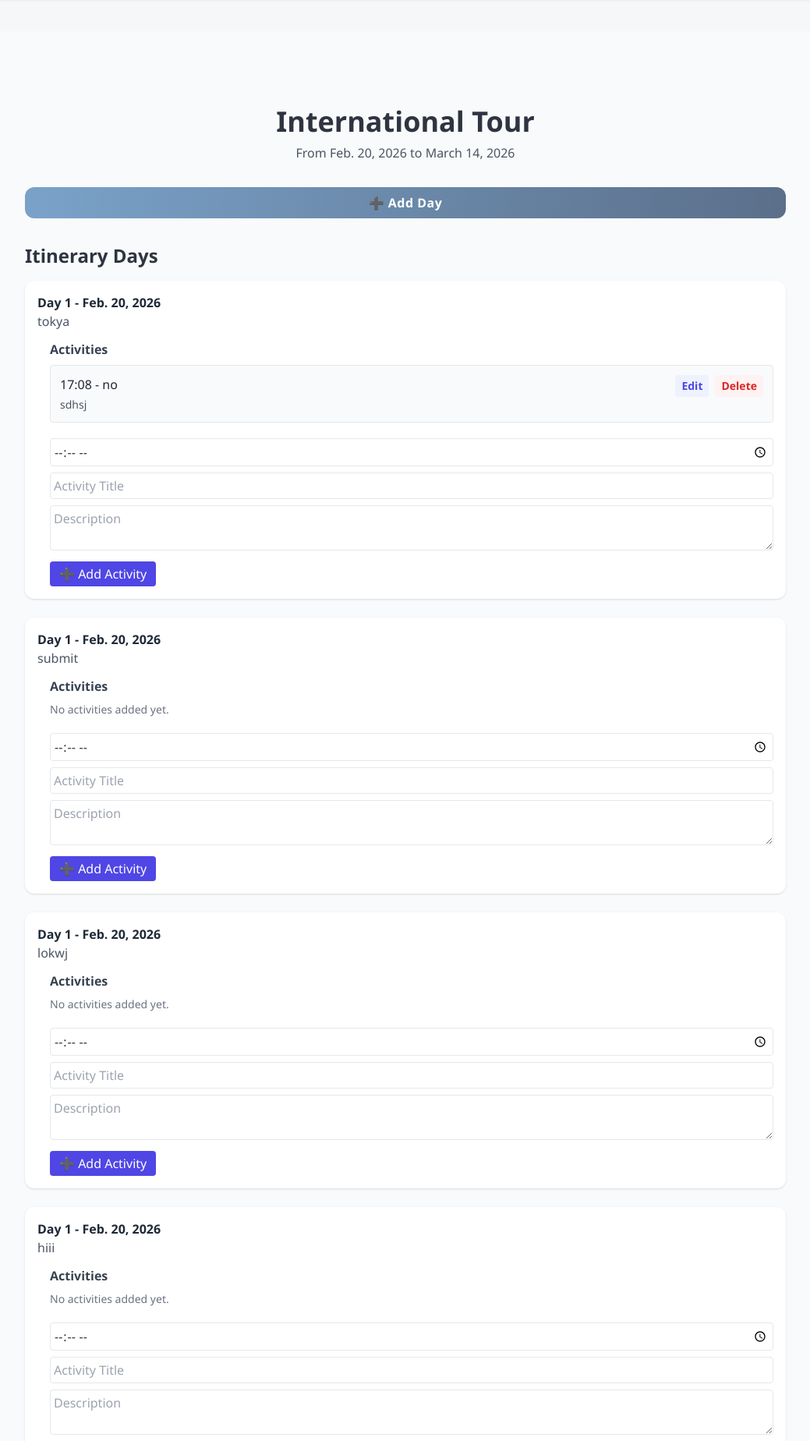
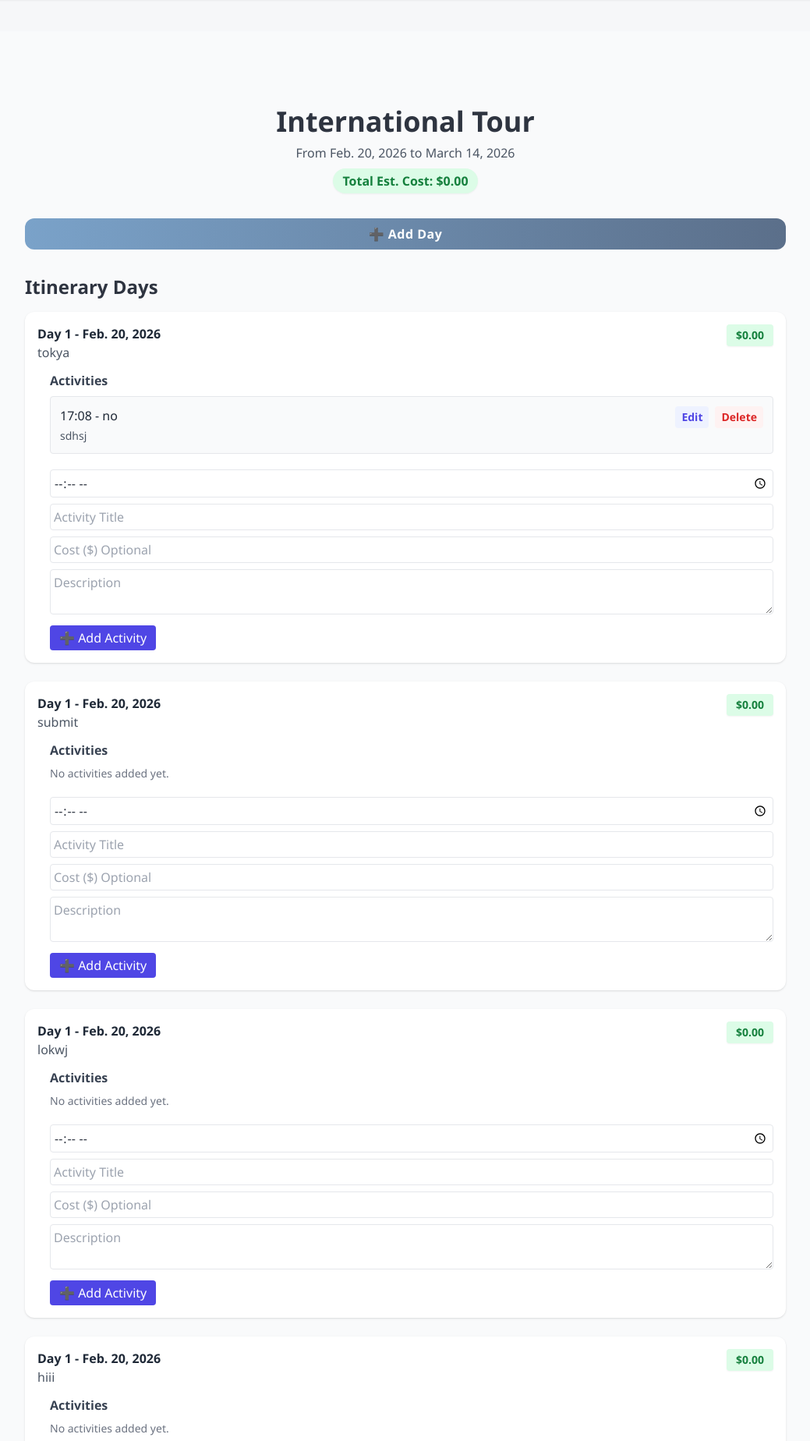
Before and after one commit to Lokesh19-PP/Travel-Planner-Webapp, a Django app: page /itinerary/14/ in a window 1280 px wide. Shown: the part 72-1920 px from the top of the page at 78% size, without its empty margins (120-1159 px from the left). Run offline with Django 4.2, Linux system fonts and the light colour scheme; a user stored in the database is signed in; data comes from the database, SQL or seed files in the repository; both versions use the stored data as it was after the commit; some libraries are stand-ins or nearby versions.

Commit message:
feat: add cost tracking for itinerary.

```diff
--- a/core/forms.py
+++ b/core/forms.py
@@ -56,8 +56,9 @@ class ItineraryDayForm(forms.ModelForm):
 class ActivityForm(forms.ModelForm):
     class Meta:
         model = Activity
-        fields = ["title", "description", "time"]
+        fields = ["title", "description", "time", "cost"]
         widgets = {
             "description": forms.Textarea(attrs={"rows": 2}),
             "time": forms.TimeInput(attrs={"type": "time"}),
+            "cost": forms.NumberInput(attrs={"step": "0.01", "placeholder": "Cost (optional)"}),
         }
--- a/core/models.py
+++ b/core/models.py
@@ -28,6 +28,10 @@ class Itinerary(models.Model):
     start_date = models.DateField(null=True, blank=True)
     end_date = models.DateField(null=True, blank=True)
     created_at = models.DateTimeField(auto_now_add=True)
+
+    @property
+    def total_cost(self):
+        return sum(day.total_cost for day in self.days.all())
 
     def __str__(self):
         return f"{self.name} by {self.user.username}"
@@ -75,6 +79,10 @@ class ItineraryDay(models.Model):
 
         super().save(*args, **kwargs)
 
+    @property
+    def total_cost(self):
+        return sum(activity.cost or 0 for activity in self.activities.all())
+
     def __str__(self):
         return f"Day {self.day_number} of {self.itinerary.name}"
 
@@ -83,6 +91,7 @@ class Activity(models.Model):
     title = models.CharField(max_length=255)
     description = models.TextField(blank=True)
     time = models.TimeField(null=True, blank=True)
+    cost = models.DecimalField(max_digits=10, decimal_places=2, null=True, blank=True)
 
     def __str__(self):
         return f"{self.title} ({self.day.itinerary.name} - Day {self.day.day_number})"
--- a/core/templates/core/itinerary_detail.html
+++ b/core/templates/core/itinerary_detail.html
@@ -10,6 +10,8 @@
         </h2>
         <p class="text-gray-600 text-center mb-6 sm:mb-8">
             From {{ itinerary.start_date }} to {{ itinerary.end_date }}
+            <br>
+            <span class="font-bold text-green-700 mt-2 inline-block bg-green-100 px-3 py-1 rounded-full shadow-sm">Total Est. Cost: ${{ itinerary.total_cost|floatformat:2 }}</span>
         </p>
 
         <!-- Add Day Section -->
@@ -44,13 +46,18 @@
                 <div class="bg-white shadow rounded-xl p-4">
 
                     <!-- Day Info -->
-                    <div class="mb-3">
+                    <div class="mb-3 flex justify-between items-start">
+                        <div>
                             <p class="font-semibold text-gray-800">
                                 Day {{ day.day_number }} - {{ day.date }}
                             </p>
                             <p class="text-gray-600 text-sm sm:text-base">
                                 {{ day.notes }}
                             </p>
+                        </div>
+                        <div class="text-green-700 font-bold bg-green-100 px-3 py-1 rounded shadow-sm text-sm">
+                            ${{ day.total_cost|floatformat:2 }}
+                        </div>
                     </div>
 
                     <!-- Activities List -->
@@ -64,6 +71,9 @@
                                     <div>
                                         <p class="font-medium text-gray-800">
                                             {{ activity.time|time:"H:i" }} - {{ activity.title }}
+                                            {% if activity.cost %}
+                                            <span class="text-green-600 font-bold ml-2">${{ activity.cost|floatformat:2 }}</span>
+                                            {% endif %}
                                         </p>
                                         <p class="text-sm text-gray-600 mt-1">
                                             {{ activity.description }}
@@ -93,6 +103,9 @@
                             <input type="text" name="title"
                                 placeholder="Activity Title"
                                 class="border rounded p-1 w-full" required>
+                            <input type="number" step="0.01" name="cost"
+                                placeholder="Cost ($) Optional"
+                                class="border rounded p-1 w-full">
                             <textarea name="description"
                                 placeholder="Description"
                                 rows="2"
```
Also changed, not shown: core/migrations/0011_activity_cost.py (added), db.sqlite3. Lines whose indentation alone changed are shown as unchanged.
